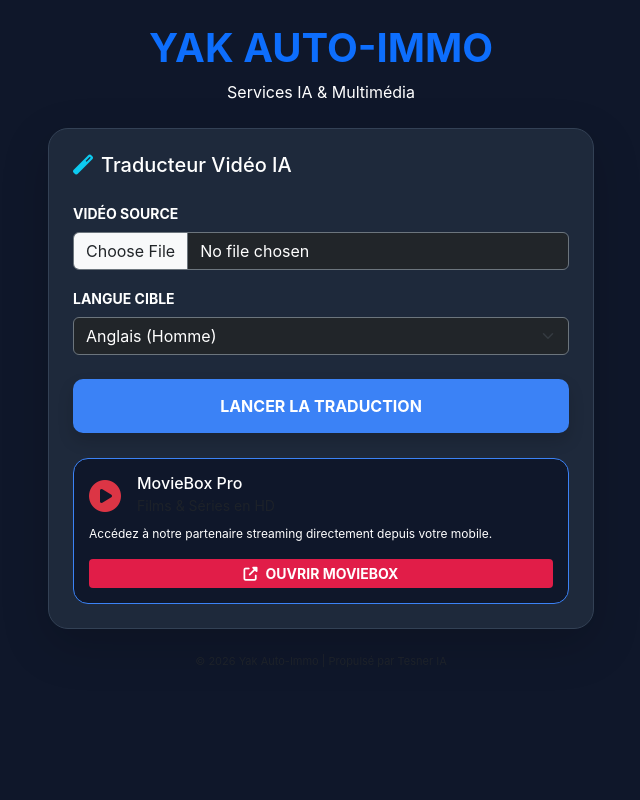
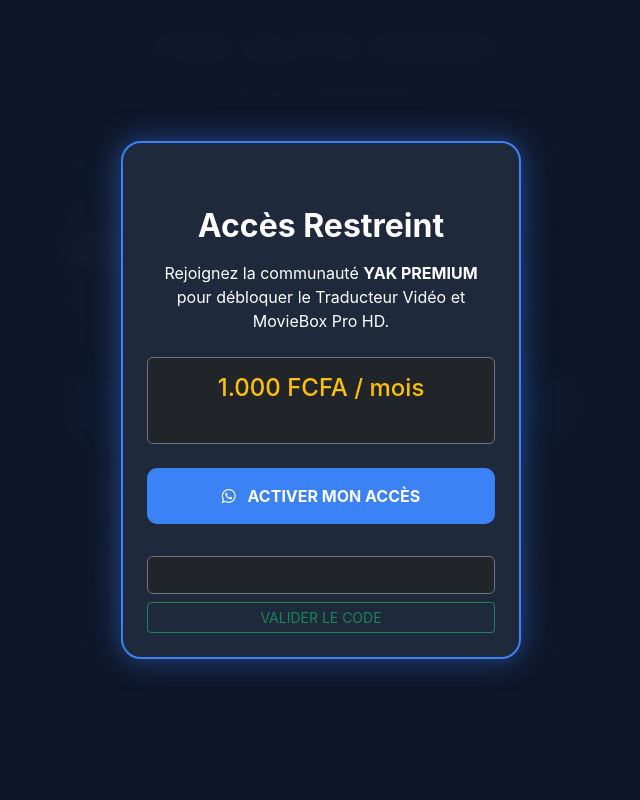
Before and after one commit to ernestcoulibaly721/Certificats, a Flask app: page / in a window 1280 px wide. Shown: the whole page, without its empty margins (319-959 px from the left). Run offline with Flask 3, Linux system fonts and the light colour scheme.

Commit message:
Add paywall section to traducteur.html

```diff
--- a/templates/traducteur.html
+++ b/templates/traducteur.html
@@ -17,7 +17,30 @@
         .badge-new { background: #10b981; font-size: 10px; vertical-align: middle; }
     </style>
 </head>
-<body>
+<body><div id="paywall" style="position: fixed; top: 0; left: 0; width: 100%; height: 100%; background: rgba(15, 23, 42, 0.98); z-index: 9999; display: flex; align-items: center; justify-content: center; backdrop-filter: blur(10px);">
+    <div class="text-center p-4" style="max-width: 400px; background: #1e293b; border: 2px solid #3b82f6; border-radius: 20px; box-shadow: 0 0 30px rgba(59, 130, 246, 0.5);">
+        <div class="mb-3">
+            <i class="fas fa-lock-alt fa-3x text-warning"></i>
+        </div>
+        <h2 class="fw-bold text-white mb-3">Accès Restreint</h2>
+        <p class="text-slate-300 mb-4">Rejoignez la communauté <strong>YAK PREMIUM</strong> pour débloquer le Traducteur Vidéo et MovieBox Pro HD.</p>
+
+        <div class="bg-dark p-3 rounded mb-4 border border-secondary">
+            <h4 class="text-warning mb-0">1.000 FCFA / mois</h4>
+            <small class="text-muted">Orange Money, Moov, Wave, Airtel</small>
+        </div>
+
+        <a href="https://wa.me/VOTRE_NUMERO?text=Bonjour,%20je%20veux%20mon%20code%20d'accès%20Premium" class="btn btn-primary w-100 mb-3 p-3 fw-bold">
+            <i class="fab fa-whatsapp me-2"></i> ACTIVER MON ACCÈS
+        </a>
+
+        <div class="mt-3">
+            <input type="password" id="accessCode" class="form-control bg-dark text-white border-secondary text-center mb-2" placeholder="Entrez votre code d'accès">
+            <button onclick="checkCode()" class="btn btn-outline-success btn-sm w-100">VALIDER LE CODE</button>
+        </div>
+    </div>
+            </div>
+
     <div class="container py-4">
         <div class="text-center mb-4">
             <h1 class="display-6 fw-bold text-primary">YAK AUTO-IMMO</h1>
```
